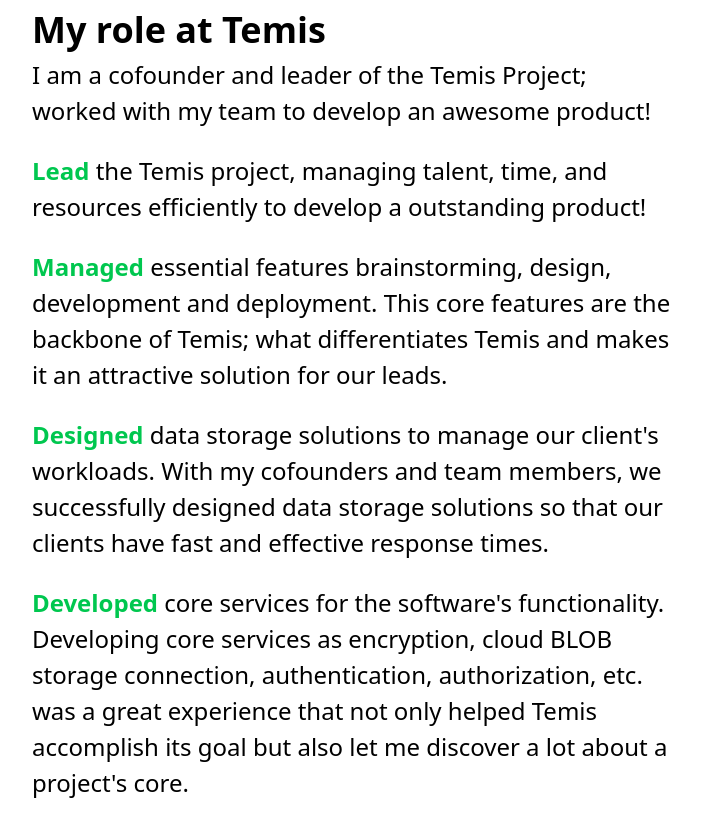
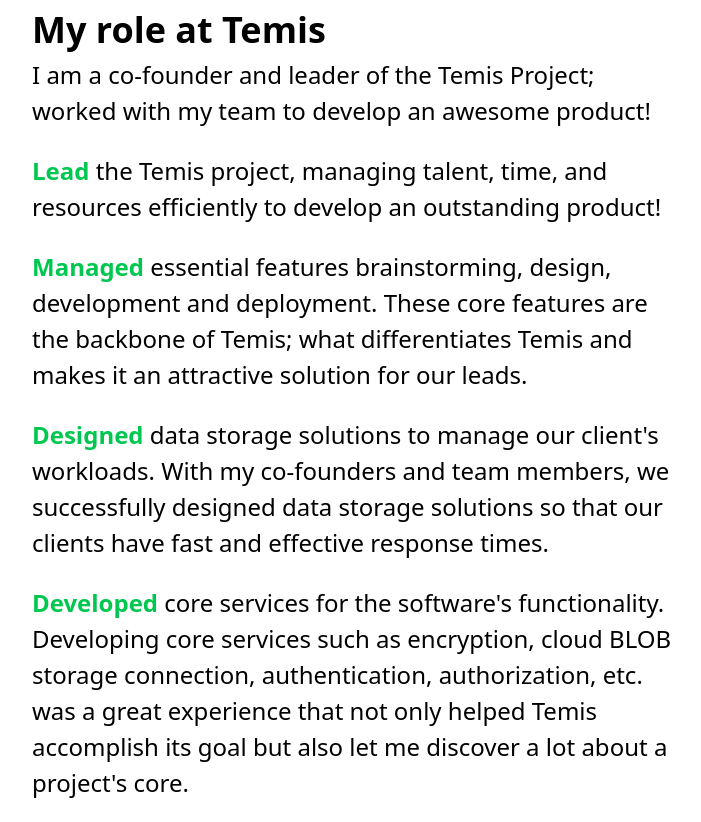
Before and after one commit to MoralesGuillermo/personalPortfolio, an Astro site: page /projects/temis in a window 1280 px wide. Shown: the part 2369-3191 px from the top of the page, without its empty margins (288-989 px from the left). Built offline with nearby package versions, Linux system fonts and the light colour scheme; Astro itself is replaced by a stand-in of ours.

Commit message:
Correction in temis' context

```diff
--- a/src/pages/projects/temis.mdx
+++ b/src/pages/projects/temis.mdx
@@ -62,15 +62,15 @@
 
 
 ## My role at Temis
-I am a cofounder and leader of the Temis Project; worked with my team to develop an awesome product!
+I am a co-founder and leader of the Temis Project; worked with my team to develop an awesome product!
 
-<span class="text-primary font-semibold">Lead</span> the Temis project, managing talent, time, and resources efficiently to develop a outstanding product!
+<span class="text-primary font-semibold">Lead</span> the Temis project, managing talent, time, and resources efficiently to develop an outstanding product!
 
-<span class="text-primary font-semibold">Managed</span> essential features brainstorming, design, development and deployment. This core features are the backbone of Temis; what differentiates Temis and makes it an attractive solution for our leads.
+<span class="text-primary font-semibold">Managed</span> essential features brainstorming, design, development and deployment. These core features are the backbone of Temis; what differentiates Temis and makes it an attractive solution for our leads.
 
-<span class="text-primary font-semibold">Designed</span> data storage solutions to manage our client's workloads. With my cofounders and team members, we successfully designed data storage solutions so that our clients have fast and effective response times.
+<span class="text-primary font-semibold">Designed</span> data storage solutions to manage our client's workloads. With my co-founders and team members, we successfully designed data storage solutions so that our clients have fast and effective response times.
 
-<span class="text-primary font-semibold">Developed</span> core services for the software's functionality. Developing core services as encryption, cloud BLOB storage connection, authentication, authorization, etc. was a great experience that not only helped Temis accomplish its goal but also let me discover a lot about a project's core.
+<span class="text-primary font-semibold">Developed</span> core services for the software's functionality. Developing core services such as encryption, cloud BLOB storage connection, authentication, authorization, etc. was a great experience that not only helped Temis accomplish its goal but also let me discover a lot about a project's core.
 
 <span class="text-primary font-semibold">Assisted</span> to several events in representation of Temis. Connecting with key individuals for the Temis project, showing Temis to lawyers, investors and professors, competing in startup events, etc. were incredible experiences that teach me about soft skills, connections and how software has an impact to change the world!
 
```
